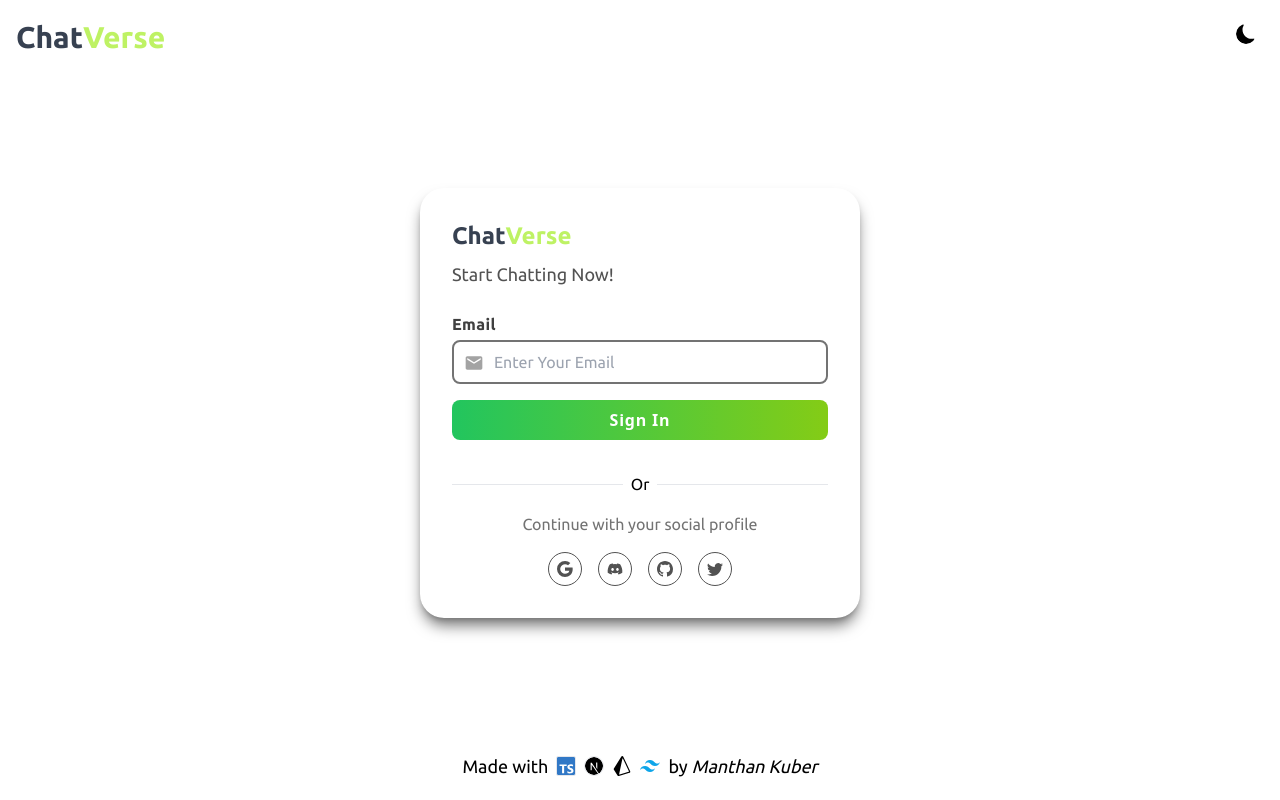
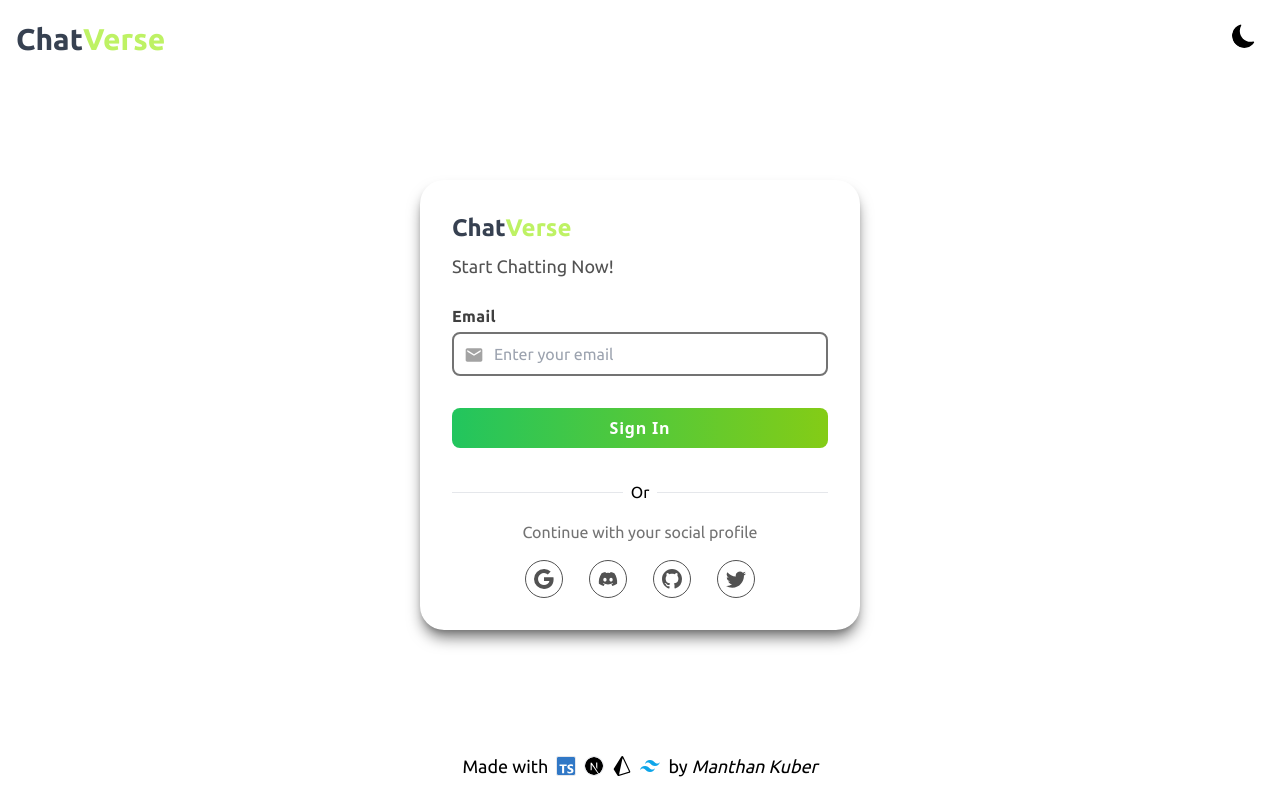
Before and after one commit to Manthan-Kuber/ChatVerse, a Next.js app: page /auth/signin in a window 1280 px wide. Built offline with nearby package versions, Linux system fonts and the light colour scheme.

Commit message:
style(signin): make social icons bigger and misc

```diff
--- a/src/components/Header.tsx
+++ b/src/components/Header.tsx
@@ -17,9 +17,9 @@ const Header = () => {
 
     const currIcon =
       currTheme === "dark" ? (
-        <BsFillSunFill className="h-9 w-9 rounded-full p-2 transition-colors duration-200 hover:bg-neutral-200 dark:hover:bg-neutral-500 " />
+        <BsFillSunFill className="h-10 w-10 rounded-full p-2 transition-colors duration-200 hover:bg-neutral-200 dark:hover:bg-neutral-500 " />
       ) : (
-        <BsMoonFill className="h-9 w-9 rounded-full p-2 transition-colors duration-200 hover:bg-neutral-200 dark:hover:bg-neutral-500 " />
+        <BsMoonFill className="h-10 w-10 rounded-full p-2 transition-colors duration-200 hover:bg-neutral-200 dark:hover:bg-neutral-500 " />
       );
 
     return (
--- a/src/components/SocialIcon.tsx
+++ b/src/components/SocialIcon.tsx
@@ -3,7 +3,7 @@ import { IconType } from "react-icons";
 const SocialIcon = ({ Icon }: { Icon: IconType }) => {
   return (
     <div className="w-fit cursor-pointer rounded-full border border-neutral-600 p-2 transition-all duration-200 hover:bg-neutral-100 dark:border-white dark:hover:bg-neutral-600">
-      <Icon className="text-neutral-600  dark:text-white" />
+      <Icon className="text-neutral-600 w-5 h-5 dark:text-white" />
     </div>
   );
 };
--- a/src/pages/auth/signin.tsx
+++ b/src/pages/auth/signin.tsx
@@ -62,7 +62,7 @@ const Signin = () => {
           <Input
             inputName="email"
             label="Email"
-            placeholder="Enter Your Email"
+            placeholder="Enter your email"
             register={register}
             type="email"
             isError={!!errors.email?.message}
@@ -70,7 +70,7 @@ const Signin = () => {
           />
           {/* disable button while loading */}
           <button
-            className="mt-4 w-full rounded-lg bg-gradient-to-l from-lime-500 to-green-500  px-4 py-2 font-sans font-semibold tracking-wider text-white transition-all duration-200 hover:from-lime-600 hover:to-green-600 "
+            className="mt-8 w-full rounded-lg bg-gradient-to-l from-lime-500 to-green-500  px-4 py-2 font-sans font-semibold tracking-wider text-white transition-all duration-200 hover:from-lime-600 hover:to-green-600 "
             type="submit"
           >
             {/*Condition from useSession's loading prop */}
@@ -86,7 +86,9 @@ const Signin = () => {
           <p className="mt-4 text-center text-neutral-500 dark:text-white/50">
             Continue with your social profile
           </p>
-          <ul className="mx-auto mt-4 flex w-fit gap-4">{SocialIconsList}</ul>
+          <ul className="mx-auto mt-4 flex w-3/4 justify-evenly">
+            {SocialIconsList}
+          </ul>
         </div>
       </div>
     </motion.section>
```
